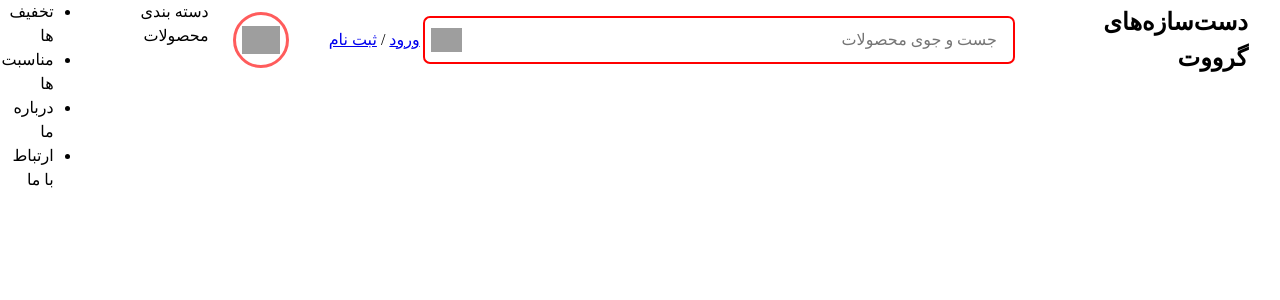
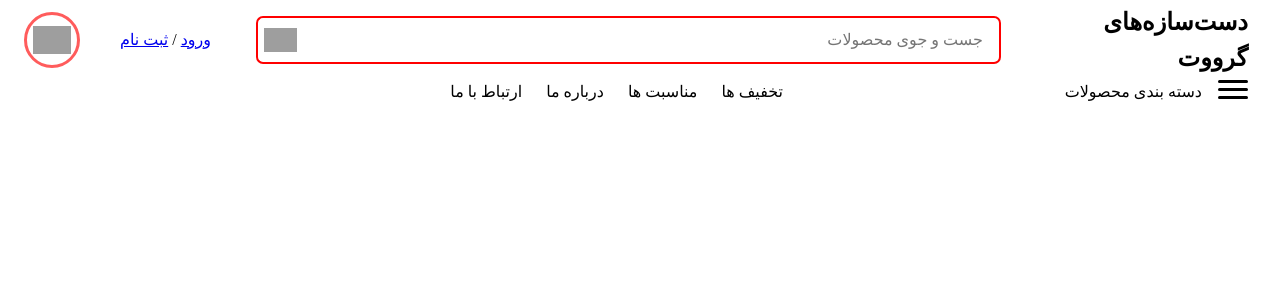
Before and after one commit to amirrezamcp/groot-store, a PHP site: template template/index.html in a window 1280 px wide. Shown: the top 300 px of the page. Run offline with PHP 8.4, Linux system fonts and the light colour scheme; the template is opened without the code that fills it, so the values that code supplies are empty; some web fonts are replaced; grey boxes are pictures that could not be loaded.

Commit message:
index.css edit

```diff
--- a/assets/css/index.css
+++ b/assets/css/index.css
@@ -7,6 +7,7 @@ html {
 }
 .header-Container{
     display: flex;
+    flex-wrap: wrap;
 }
 .left-Header ,
 .right-Header {
@@ -68,3 +69,34 @@ html {
     background-color: #ffffff00;
     border: solid #ff5c5c 3px;
 }
+.header-menu-container {
+  display: flex;
+}
+.menu-Lines {
+    width: 30px;
+    height: 3px;
+    background-color: #000;
+    border-radius: 3px;
+    margin: 0 2rem .3rem 0;
+}
+.menu-Title {
+    margin: 0 1rem 0 2rem;
+}
+.header-List-Container {
+   width: 60%;
+    height: 3rem;
+
+}
+.header-List-Items {
+    display: flex;
+    flex-wrap: wrap;
+    justify-content: center;
+    list-style-type: none;
+
+
+
+}
+.header-List-Item {
+    margin-right: 1.5rem;
+    /* padding: .2rem 0 .2rem 0; */
+}
```
